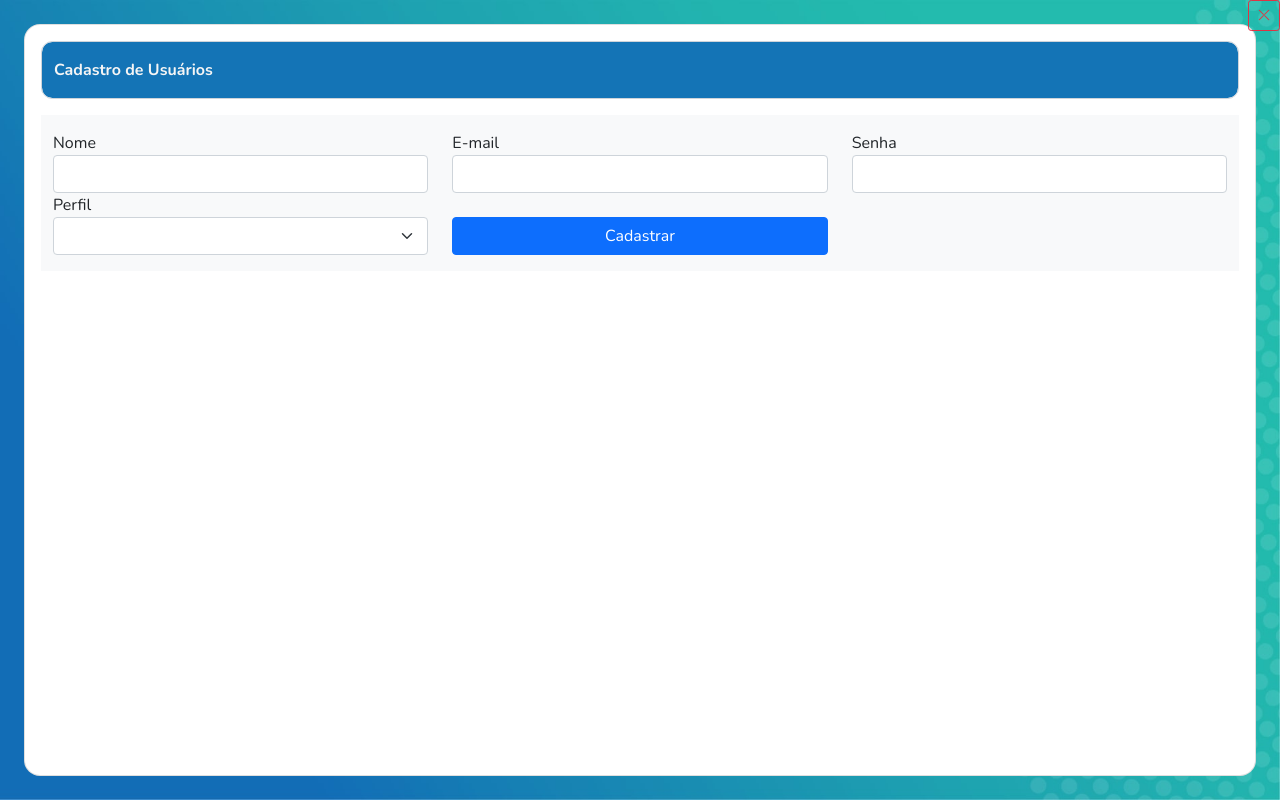
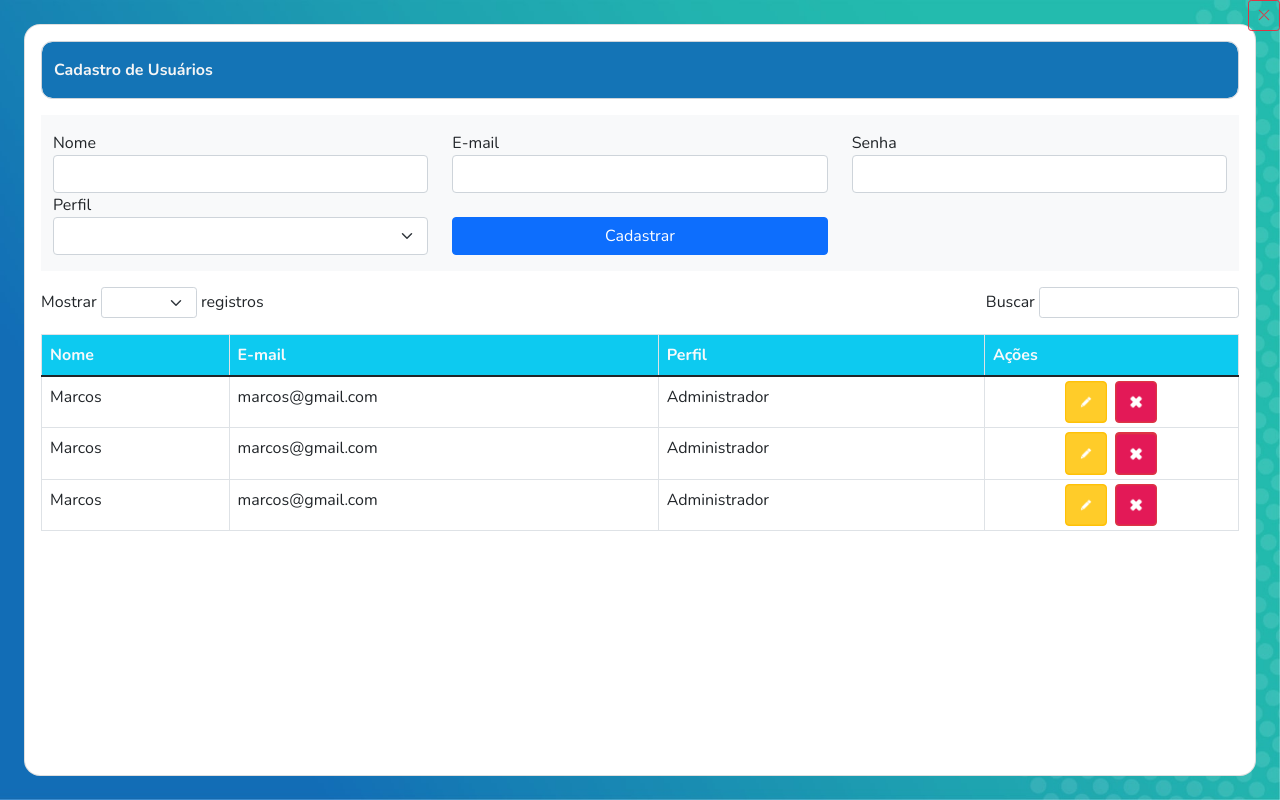
Before and after one commit to ValerioHasman/SIB, a PHP site: page /sistema in a window 1280 px wide. Run offline with PHP 8.4, Linux system fonts and the light colour scheme; a user stored in the database is signed in; some libraries are stand-ins or nearby versions.

Commit message:
registros buscar tabela

```diff
--- a/Views/sistema/CadastroUsuarios.php
+++ b/Views/sistema/CadastroUsuarios.php
@@ -31,6 +31,102 @@
           </div>
         </div>
       </form>
+
+      <!-- fim do form -->
+
+      <div class="row justify-content-between mt-3">
+        <div class="col-auto">
+          <label for="registros">Mostrar</label>
+          <div class="registros">
+            <div class="input-group input-group-sm mb-3 col-12">
+              <select class="form-select" id="registros" name="registros">
+                <option selected></option>
+                <option value="8">8</option>
+                <option value="25">25</option>
+                <option value="50">50</option>
+              </select>
+            </div>
+          </div>
+          <label for="registros">registros</label>
+        </div>
+        <div class="col-auto">
+          <label>Buscar</label>
+          <div class="buscar">
+            <div class="input-group input-group-sm mb-3 col-12">
+              <input type="text" class="form-control" name="buscar" id="buscar">
+            </div>
+          </div>
+        </div>
+      </div>
+
+      <!-- fim da busca -->
+
+      <div>
+        <table class="table table-bordered">
+          <thead class="bg-info text-light">
+            <tr>
+              <th hidden scope="col">#</th>
+              <th scope="col">Nome</th>
+              <th scope="col">E-mail</th>
+              <th scope="col">Perfil</th>
+              <th scope="col">Ações</th>
+            </tr>
+          </thead>
+          <tbody>
+            <tr>
+              <th hidden scope="row">1</th>
+              <td>Marcos</td>
+              <td>marcos@gmail.com</td>
+              <td>Administrador</td>
+              <td class="py-1">
+                <div class="row justify-content-center">
+                  <button class="btn btn-warning px-0 py-0 col-auto mx-1">
+                    <img class="imagem" src="midias/icon_edit.png" />
+                  </button>
+                  <button class="btn btn-danger px-0 py-0 col-auto mx-1">
+                    <img class="imagem" src="midias/icon_delete.png" />
+                  </button>
+                </div>
+              </td>
+            </tr>
+            <tr>
+              <th hidden scope="row">1</th>
+              <td>Marcos</td>
+              <td>marcos@gmail.com</td>
+              <td>Administrador</td>
+              <td class="py-1">
+                <div class="row justify-content-center">
+                  <button class="btn btn-warning px-0 py-0 col-auto mx-1">
+                    <img class="imagem" src="midias/icon_edit.png" />
+                  </button>
+                  <button class="btn btn-danger px-0 py-0 col-auto mx-1">
+                    <img class="imagem" src="midias/icon_delete.png" />
+                  </button>
+                </div>
+              </td>
+            </tr>
+            <tr>
+              <th hidden scope="row">1</th>
+              <td>Marcos</td>
+              <td>marcos@gmail.com</td>
+              <td>Administrador</td>
+              <td class="py-1">
+                <div class="row justify-content-center">
+                  <button class="btn btn-warning px-0 py-0 col-auto mx-1">
+                    <img class="imagem" src="midias/icon_edit.png" />
+                  </button>
+                  <button class="btn btn-danger px-0 py-0 col-auto mx-1">
+                    <img class="imagem" src="midias/icon_delete.png" />
+                  </button>
+                </div>
+              </td>
+            </tr>
+          </tbody>
+        </table>
+      </div>
+
+      <!-- fim da tabela -->
+
     </div>
   </div>
 </div>
--- a/formatar/estilosistema.css
+++ b/formatar/estilosistema.css
@@ -41,3 +41,17 @@ body{
 	left: calc(100% - 32px);
 	z-index: 100;
 }
+
+.registros {
+    width: 6rem;
+    display: inline-block;
+}
+
+.buscar {
+    width: 200px;
+    display: inline-block;
+}
+
+.imagem {
+    width: 40px;
+}
```
